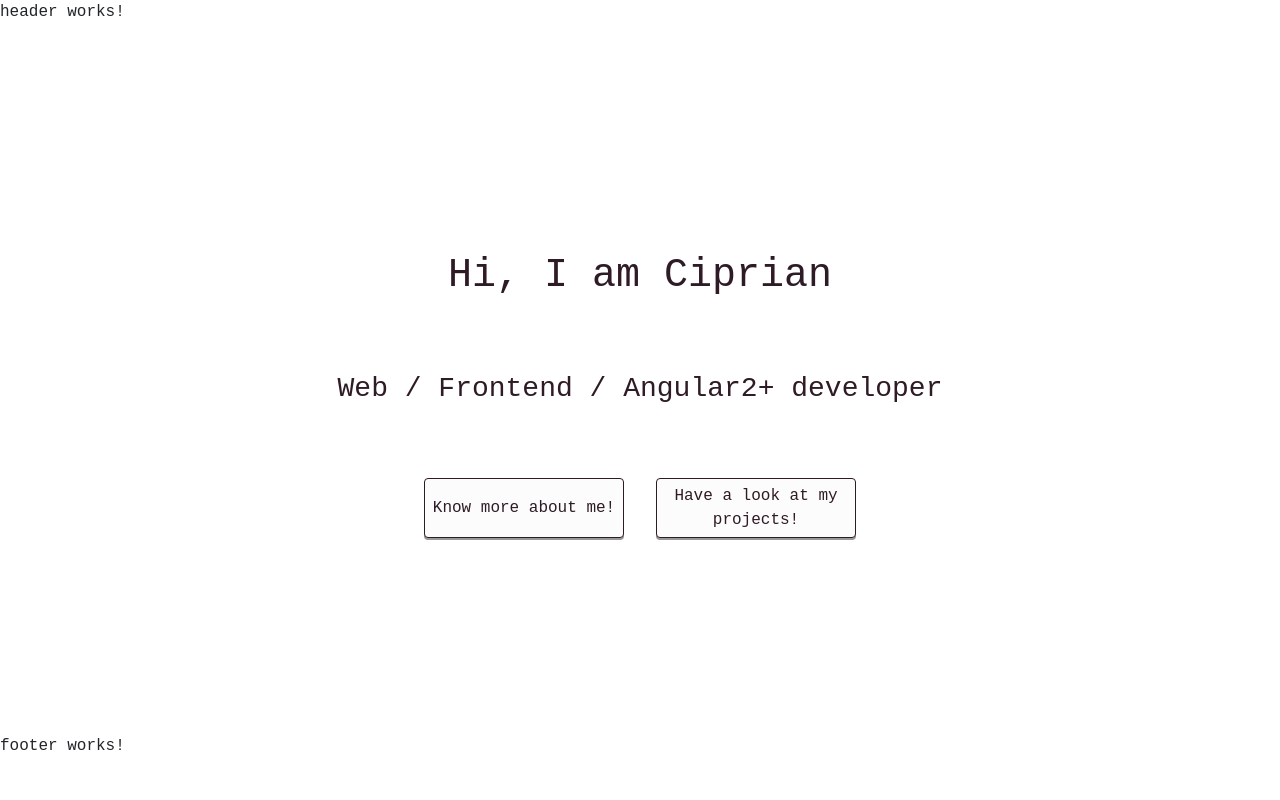
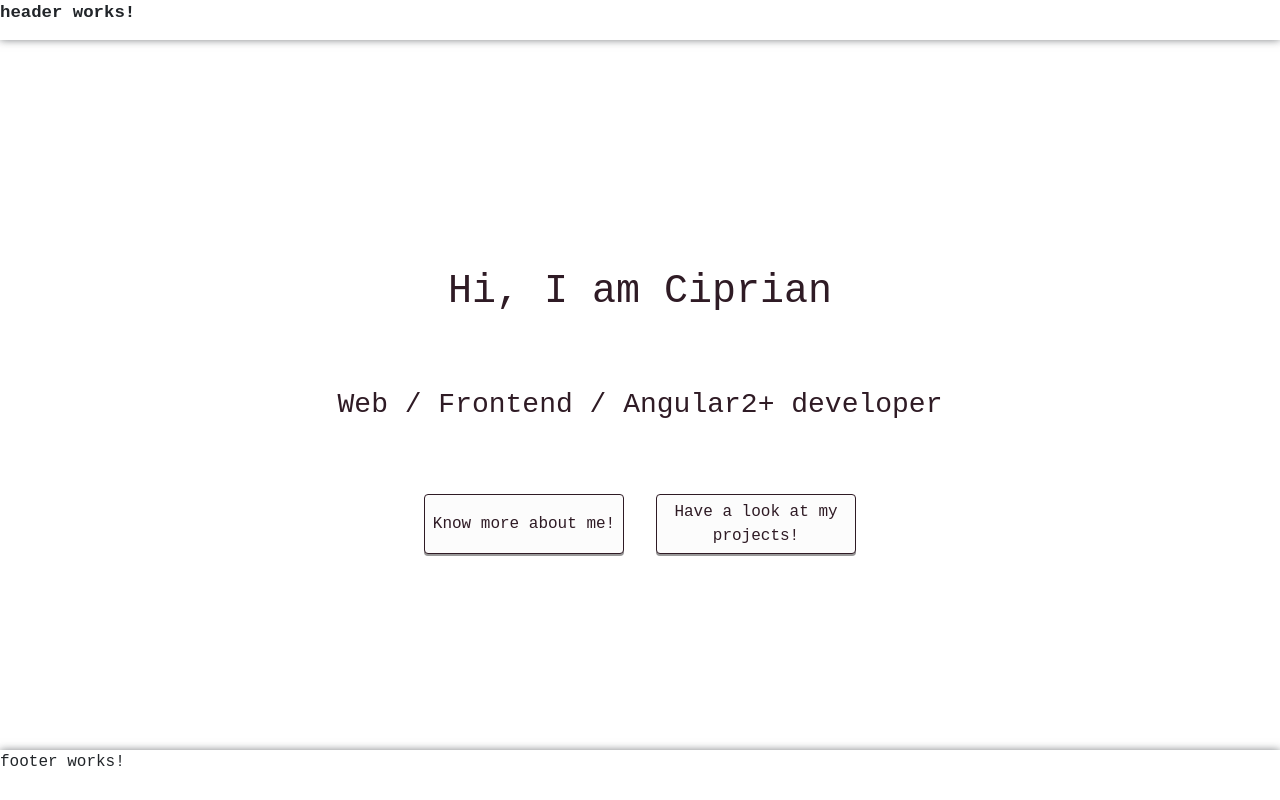
Before and after one commit to peterciprian/portfolio, an Angular app in the folder portfolio/: page /home in a window 1280 px wide. Built offline with nearby package versions, Linux system fonts and the light colour scheme.

Commit message:
layout fix

```diff
--- a/portfolio/src/app/about/about.component.html
+++ b/portfolio/src/app/about/about.component.html
@@ -1 +1,3 @@
-<p>about works!</p>
+<div class="about">
+  <p>about works!</p>
+</div>
--- a/portfolio/src/app/about/about.component.scss
+++ b/portfolio/src/app/about/about.component.scss
@@ -0,0 +1,7 @@
+@import 'src/assets/styles/main.scss';
+
+.about {
+  color: $color-purple;
+  min-height: calc(100vh - #{$header-height} - #{$footer-height});
+  padding: 20px;
+}
--- a/portfolio/src/app/footer/footer.component.html
+++ b/portfolio/src/app/footer/footer.component.html
@@ -1 +1,3 @@
-<p>footer works!</p>
+<footer>
+  <p>footer works!</p>
+</footer>
--- a/portfolio/src/app/header/header.component.html
+++ b/portfolio/src/app/header/header.component.html
@@ -1 +1,3 @@
-<p>header works!</p>
+<header>
+  <p>header works!</p>
+</header>
--- a/portfolio/src/assets/styles/main.scss
+++ b/portfolio/src/assets/styles/main.scss
@@ -10,20 +10,18 @@ body {
 
 header {
   height: $header-height;
-  box-shadow: 10px 10px 20px #24292e94;
-  border-bottom: 3px solid #222;
-  font-family: 'Raleway', sans-serif;
+  box-shadow: 0px 0px 8px #24292e94;
+  // border-bottom: 1px solid #222;
   font-size: 13pt;
   font-weight: 800;
 }
 
 footer {
   height: $footer-height;
+  box-shadow: 0px 0px 8px #24292e94;
   bottom: 0;
   z-index: -1;
-  background-size: auto;
-  padding: 20pt;
-  border-top: 3px solid #222;
+  // border-top: 1px solid #222;
 }
 
 #myBtn {
```
